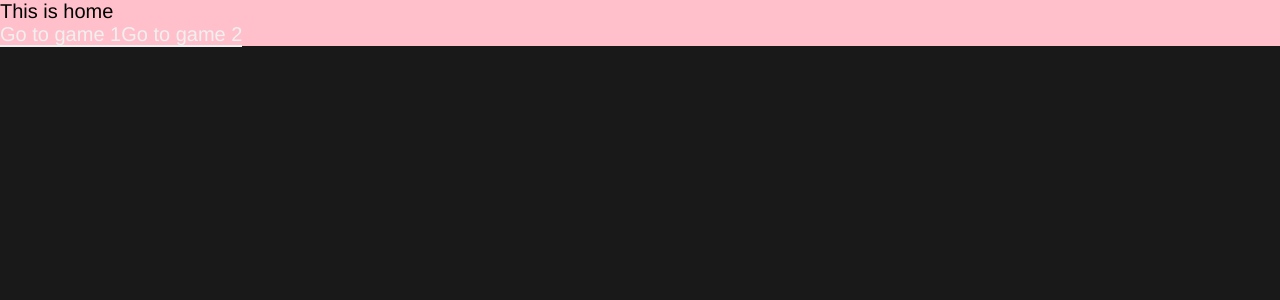
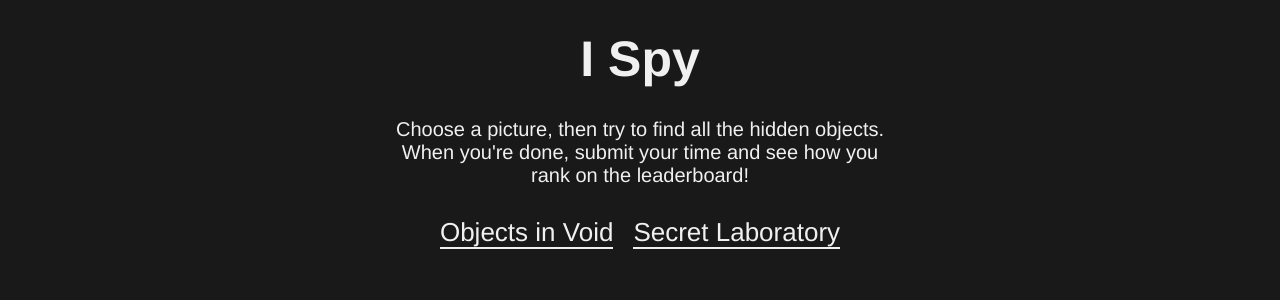
Before and after one commit to CutlerSheridan/i-spy, a React (Create React App) app: page / in a window 1280 px wide. Shown: the top 300 px of the page. Built offline with nearby package versions, Linux system fonts and the light colour scheme; the HTML template or start-up script is replaced by a standard one.

Commit message:
0.5.1 Style homescreen

```diff
--- a/package.json
+++ b/package.json
@@ -1,6 +1,6 @@
 {
   "name": "i-spy",
-  "version": "0.5.0",
+  "version": "0.5.1",
   "private": true,
   "dependencies": {
     "@testing-library/jest-dom": "^5.16.5",
--- a/src/Controller.js
+++ b/src/Controller.js
@@ -19,9 +19,9 @@ const getDropdownCoords = (e, selectionWidth) => {
   if (xCoord + dropdownWidth >= imgWidth) {
     xCoord = pageCoords.x - selectionWidth / 2 - dropdownWidth;
   }
-  console.log('image spot clicked', getImageCoords(e));
-  console.log('img width', imgWidth);
-  console.log('img height', e.target.height);
+  // console.log('image spot clicked', getImageCoords(e));
+  // console.log('img width', imgWidth);
+  // console.log('img height', e.target.height);
   return {
     x: xCoord,
     y: pageCoords.y - selectionWidth / 2,
--- a/src/components/GamePage/GameImg.css
+++ b/src/components/GamePage/GameImg.css
@@ -62,13 +62,20 @@
 }
 .gameImg-itemBox {
   position: absolute;
-  border: 3px solid var(--clr-1);
+  border: 1px solid var(--clr-1);
   border-radius: 0.3rem;
-  box-shadow: inset 0 0 0.6rem 0.2rem var(--clr-1),
+  box-shadow: inset 0 0 0.1rem 0.1rem var(--clr-1),
     0 0 0.6rem 0.1rem var(--clr-2);
+}
+@media only screen and (min-width: 500px) {
+  .gameImg-itemBox {
+    box-shadow: inset 0 0 0.6rem 0.2rem var(--clr-1),
+      0 0 0.6rem 0.1rem var(--clr-2);
+  }
 }
 @media only screen and (min-width: 800px) {
   .gameImg-itemBox {
+    border-width: 3px;
     box-shadow: inset 0 0 1.5rem 0.4rem var(--clr-1),
       0 0 0.6rem 0.2rem var(--clr-2);
   }
--- a/src/components/Home/Home.css
+++ b/src/components/Home/Home.css
@@ -1,3 +1,28 @@
 .home-container {
-  background: pink;
+  text-align: center;
+  /* background: pink; */
+  color: var(--clr-2);
 }
+h1 {
+  margin: 3rem;
+  font-size: 5rem;
+}
+.home-intro {
+  margin: 3rem auto;
+  max-width: 45ch;
+}
+.home-gameLinks {
+  display: flex;
+  flex-direction: column;
+  align-items: center;
+  gap: 1.6rem;
+}
+@media only screen and (min-width: 600px) {
+  .home-gameLinks {
+    display: block;
+  }
+}
+.home-gameLinks > a {
+  margin: 0 1rem;
+  font-size: 2.6rem;
+}
--- a/src/components/Home/Home.js
+++ b/src/components/Home/Home.js
@@ -4,9 +4,15 @@ import './Home.css';
 const Home = () => {
   return (
     <div className="home-container">
-      <p>This is home</p>
-      <Link to="/game/game1">Go to game 1</Link>
-      <Link to="/game/game2">Go to game 2</Link>
+      <h1>I Spy</h1>
+      <p className="home-intro">
+        Choose a picture, then try to find all the hidden objects. When you're
+        done, submit your time and see how you rank on the leaderboard!
+      </p>
+      <div className="home-gameLinks">
+        <Link to="/game/game1">Objects in Void</Link>
+        <Link to="/game/game2">Secret Laboratory</Link>
+      </div>
     </div>
   );
 };
```
Also changed, not shown: 1 other file (tests, documents, lock files or other folders).
